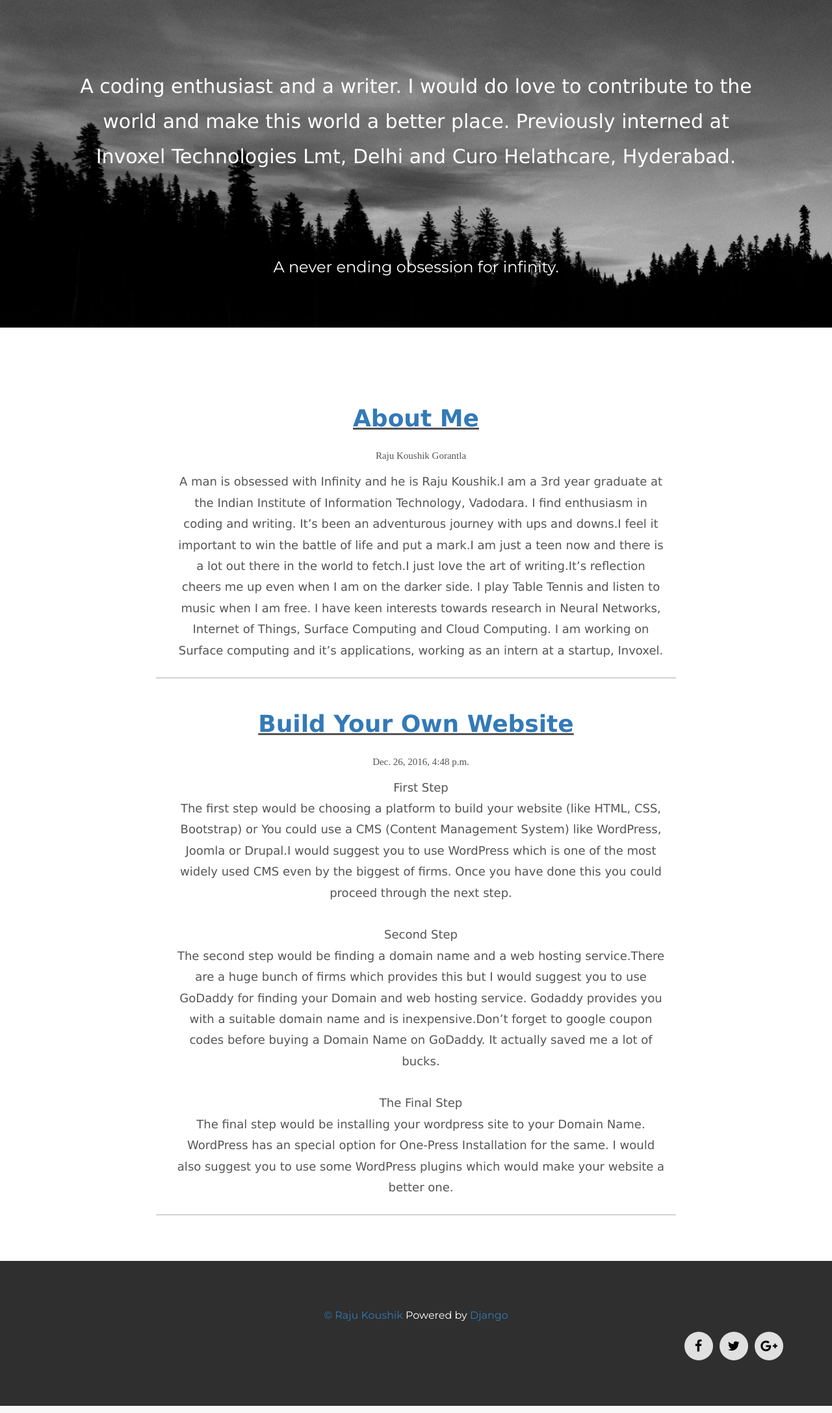
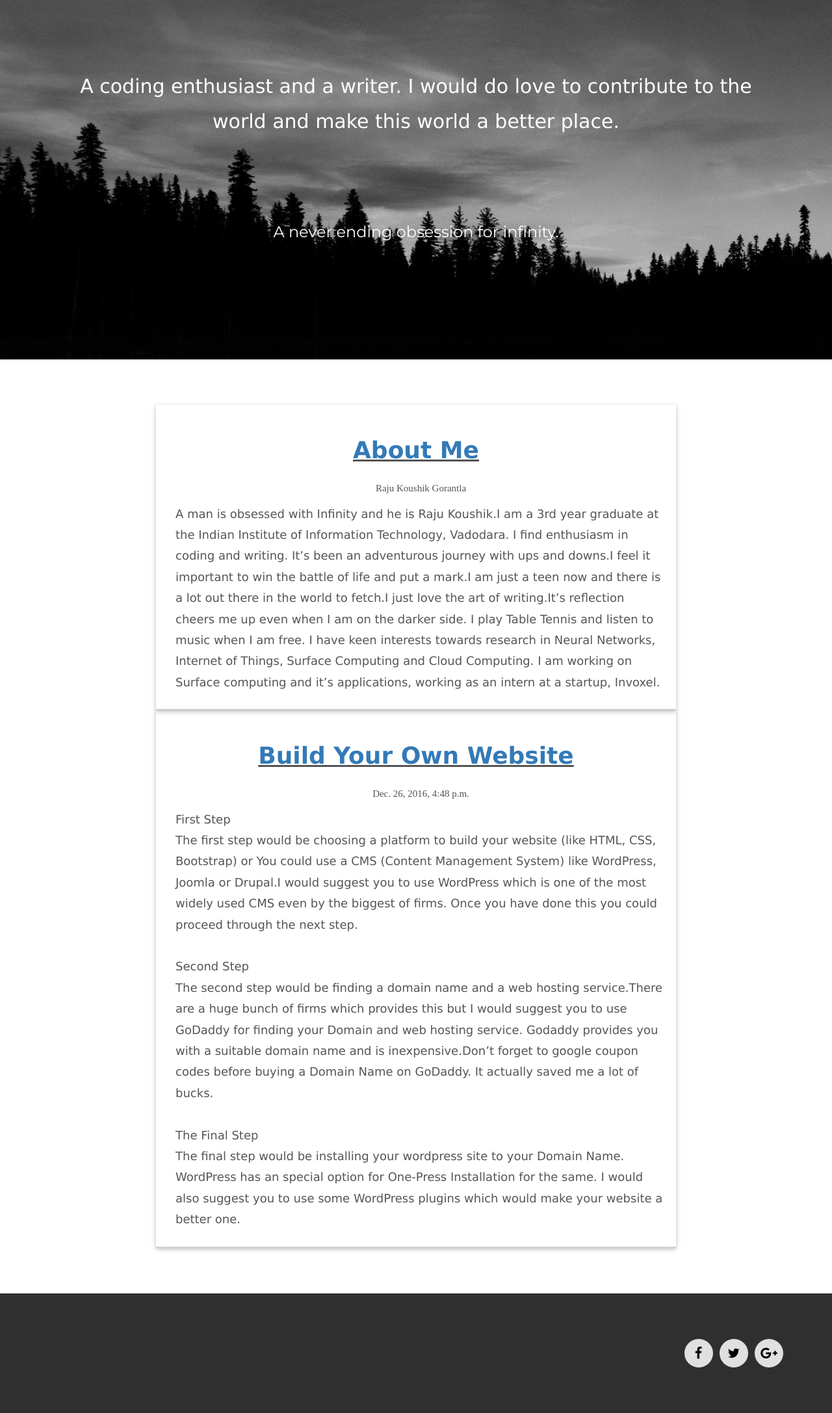
Before and after one commit to RajuKoushik/infiblog, a Django app: page /home/ in a window 1280 px wide. Shown: the part 247-2421 px from the top of the page at 65% size. Run offline with Django 3.2, Linux system fonts and the light colour scheme; data comes from the database, SQL or seed files in the repository; both versions use the stored data as it was after the commit; some libraries are stand-ins or nearby versions.

Commit message:
UI glitches

```diff
--- a/blog/templates/blog/home.html
+++ b/blog/templates/blog/home.html
@@ -2,6 +2,9 @@
 <html lang="en">
 <head>
     <link href="css/hover.css" rel="stylesheet" media="all">
+
+
+    <link rel="stylesheet" href="http://www.w3schools.com/lib/w3.css">
     <link rel="stylesheet" href="https://cdnjs.cloudflare.com/ajax/libs/font-awesome/4.7.0/css/font-awesome.min.css">
      {% load static %}
 
@@ -53,6 +56,8 @@
                 font-family: David;
             }
             #text{
+
+
 
                 font-family: Verdana, Geneva, sans-serif;
                 font-size: 18px;
@@ -136,7 +141,7 @@
       font: 20px Montserrat, sans-serif;
       line-height: 1.8;
       color: #f5f6f7;
-      background: black;
+
   }
   p {font-size: 16px;}
   .margin {margin-bottom: 45px;
@@ -162,7 +167,7 @@
 
 
     .test{
-        height:100%;
+        height: calc(100vh - 80px);
     }
 
   .bg-2 {
@@ -232,21 +237,21 @@ span.name { color:#000000;font-weight:bold;font-family:Tahoma }
   <h1 style="font-size:65px" class="detail hvr-float">Koushik's <span class="name">Blog</span></h1>
 
 
-  <p class="pos testfont" style="font-size:30px">  A coding enthusiast and a writer. I would do love to contribute to the world and make this world a better place. Previously interned at Invoxel Technologies Lmt, Delhi and Curo Helathcare, Hyderabad.
+  <p class="pos testfont" style="font-size:30px">  A coding enthusiast and a writer. I would do love to contribute to the world and make this world a better place.
 </p>
 
     <h3 class="hvr-float">A never ending obsession for infinity.</h3>
 </div>
 
 <!-- Second Container -->
-<div class="container-fluid bg-2 text-center">
+<div class="container-fluid bg-2 text-center ">
 
-<div id="border" style="max-width: 800px; margin : 0 auto;">
+<div id="border"  class="w3-panel w3-card-2" style="max-width: 800px; margin : 0 auto;">
                 <div id="about">
                     <h1 id="btitle" class="hvr-float"> <a href="{{ post.id }}"><strong>About Me</strong></a> </h1>
                     <p id="date">Raju Koushik Gorantla</p>
                 </div>
-                <p id="text">A man is obsessed with Infinity and he is Raju Koushik.I am a 3rd year graduate at the Indian Institute of Information Technology, Vadodara. I find enthusiasm in coding and writing. It’s been an adventurous journey with ups and downs.I feel it important to win the battle of life and put a mark.I am just a teen now and there is a lot out there in the world to fetch.I just love the art of writing.It’s reflection cheers me up even when I am on the darker side. I play Table Tennis and listen to music when I am free.
+                <p align="left" id="text">A man is obsessed with Infinity and he is Raju Koushik.I am a 3rd year graduate at the Indian Institute of Information Technology, Vadodara. I find enthusiasm in coding and writing. It’s been an adventurous journey with ups and downs.I feel it important to win the battle of life and put a mark.I am just a teen now and there is a lot out there in the world to fetch.I just love the art of writing.It’s reflection cheers me up even when I am on the darker side. I play Table Tennis and listen to music when I am free.
 
 I have keen interests towards research in Neural Networks, Internet of Things, Surface Computing and Cloud Computing.
 
@@ -256,12 +261,12 @@ I am working on Surface computing and it’s applications, working as an intern
             </div>
 
  {% for post in posts %}
-            <div id="border" style="max-width: 800px; margin : 0 auto;">
+            <div id="border"  class="w3-panel w3-card-2" style="max-width: 800px; margin : 0 auto;">
                 <div id="post">
                     <h1 id="btitle" class="hvr-float"> <a href="{{ post.id }}"><strong>{{ post.title }}</strong></a> </h1>
                     <p id="date">{{ post.published_date }}</p>
                 </div>
-                <p id="text">{{ post.text|linebreaksbr }}</p>
+                <p align="left" id="text">{{ post.text|linebreaksbr }}</p>
             </div>
         {% endfor %}
 </div>
@@ -270,7 +275,6 @@ I am working on Surface computing and it’s applications, working as an intern
 
 <!-- Footer -->
 <footer class="container-fluid bg-4 text-center">
-  <p><a href="https://github.com/RajuKoushik"> 	&copy; Raju Koushik           </a>        Powered by   <a href="https://www.djangoproject.com/">Django</a></p>
       <div class="container">
  <ul class="social-icon animate pull-right">
                 <li><a href="https://www.facebook.com/g.rajukoushik" title="facebook" target="_blank"><i class="fa fa-facebook"></i></a></li> <!-- change the link to social page and edit title-->
--- a/blog/templates/blog/indi_post.html
+++ b/blog/templates/blog/indi_post.html
@@ -105,7 +105,7 @@
 
             <div id="border" style="max-width: 800px; margin : 0 auto;">
                 <div id="post">
-                    <h1 id="btitle "><strong>{{ post.title }}</strong></h1>
+                    <h1 id="btitle"><strong>{{ post.title }}</strong></h1>
                     <p id="date">Published : {{ post.published_date }}</p>
                 </div>
                 <p id="text">{{ post.text|linebreaksbr }}</p>
--- a/blog/templates/blog/project_list.html
+++ b/blog/templates/blog/project_list.html
@@ -5,6 +5,7 @@
 <meta charset="utf-8">
   <meta name="viewport" content="width=device-width, initial-scale=1">
   <link rel="stylesheet" href="https://maxcdn.bootstrapcdn.com/bootstrap/3.3.7/css/bootstrap.min.css">
+<link rel="stylesheet" href="http://www.w3schools.com/lib/w3.css">
   <link href="https://fonts.googleapis.com/css?family=Montserrat" rel="stylesheet">
   <script src="https://ajax.googleapis.com/ajax/libs/jquery/3.1.1/jquery.min.js"></script>
   <script src="https://maxcdn.bootstrapcdn.com/bootstrap/3.3.7/js/bootstrap.min.js"></script>
@@ -141,7 +142,7 @@
         <h1 id="btitle"><center>Projects</center></h1>
 
         {% for project in projects %}
-            <div id="border" style="max-width: 800px; margin : 0 auto;">
+            <div id="border" class="w3-panel w3-card-2" style="max-width: 800px; margin : 0 auto;">
                 <div id="project">
                     <h1 id="btitle"> <a href="#"><strong>{{ project.project_title }}</strong></a> </h1>
                     <p id="date">{{ project.published_date }}</p>
```
Also changed, not shown: db.sqlite3.
